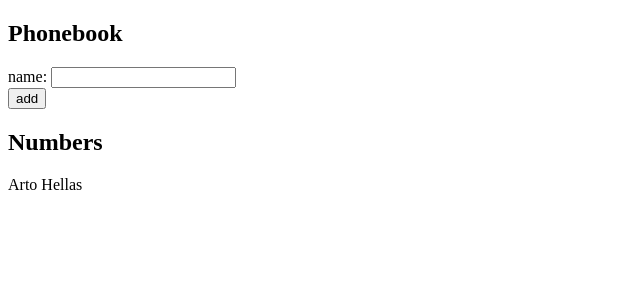
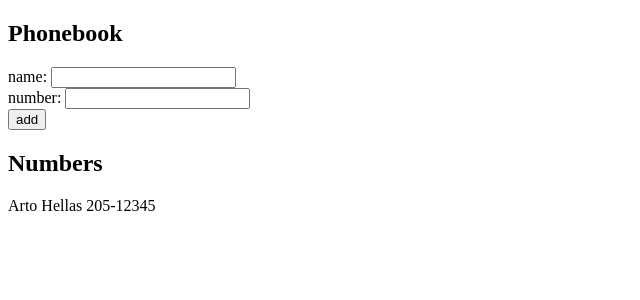
Before and after one commit to Chappydev/full-stack-open-exercises, a React (Create React App) app in the folder part2/phonebook/: page / in a window 1280 px wide. Shown: the top 300 px of the page, without its empty margins (0-640 px from the left). Built offline with nearby package versions, Linux system fonts and the light colour scheme.

Commit message:
Complete 2.8

```diff
--- a/part2/phonebook/src/App.js
+++ b/part2/phonebook/src/App.js
@@ -2,13 +2,12 @@ import { useState } from 'react'
 
 const App = () => {
   const [persons, setPersons] = useState([
-    { name: 'Arto Hellas' }
+    { name: 'Arto Hellas', number: "205-12345" }
   ])
   const [newName, setNewName] = useState('')
+  const [newNumber, setNewNumber] = useState('')
 
-  const handleNameChange = e => {
-    setNewName(e.target.value);
-  }
+  const handleInputChange = setter => e => setter(e.target.value);
 
   const handleFormSubmit = e => {
     e.preventDefault();
@@ -16,7 +15,7 @@ const App = () => {
       alert(`${newName} is already in the phonebook`);
       return;
     }
-    setPersons(persons.concat({ name: newName }));
+    setPersons(persons.concat({ name: newName, number: newNumber }));
   }
 
   return (
@@ -24,14 +23,17 @@ const App = () => {
       <h2>Phonebook</h2>
       <form>
         <div>
-          name: <input value={newName} onChange={handleNameChange} />
+          name: <input value={newName} onChange={handleInputChange(setNewName)} />
+        </div>
+        <div>
+          number: <input value={newNumber} onChange={handleInputChange(setNewNumber)} />
         </div>
         <div>
           <button onClick={handleFormSubmit} type="submit">add</button>
         </div>
       </form>
       <h2>Numbers</h2>
-      {persons.map(person => <p key={person.name}>{person.name}</p>)}
+      {persons.map(person => <p key={person.name}>{person.name} {person.number}</p>)}
     </div>
   )
 }
```
